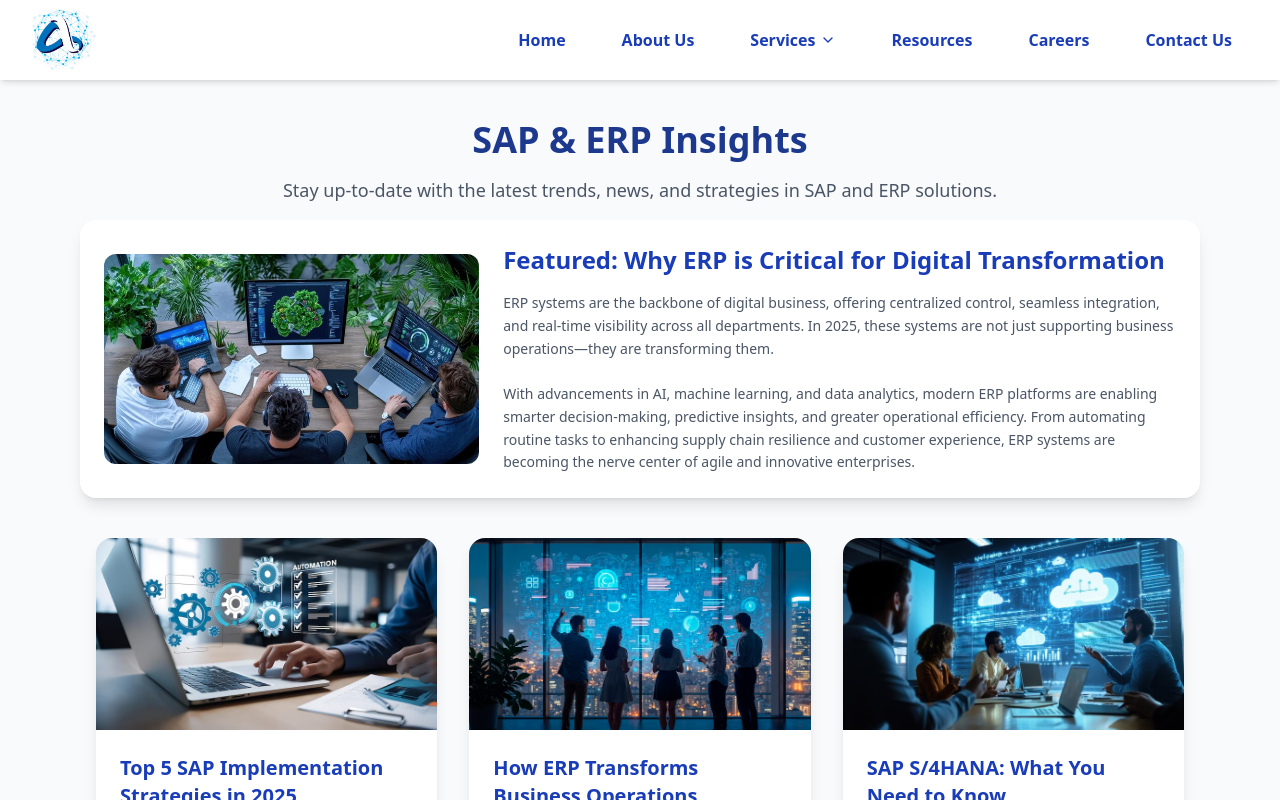
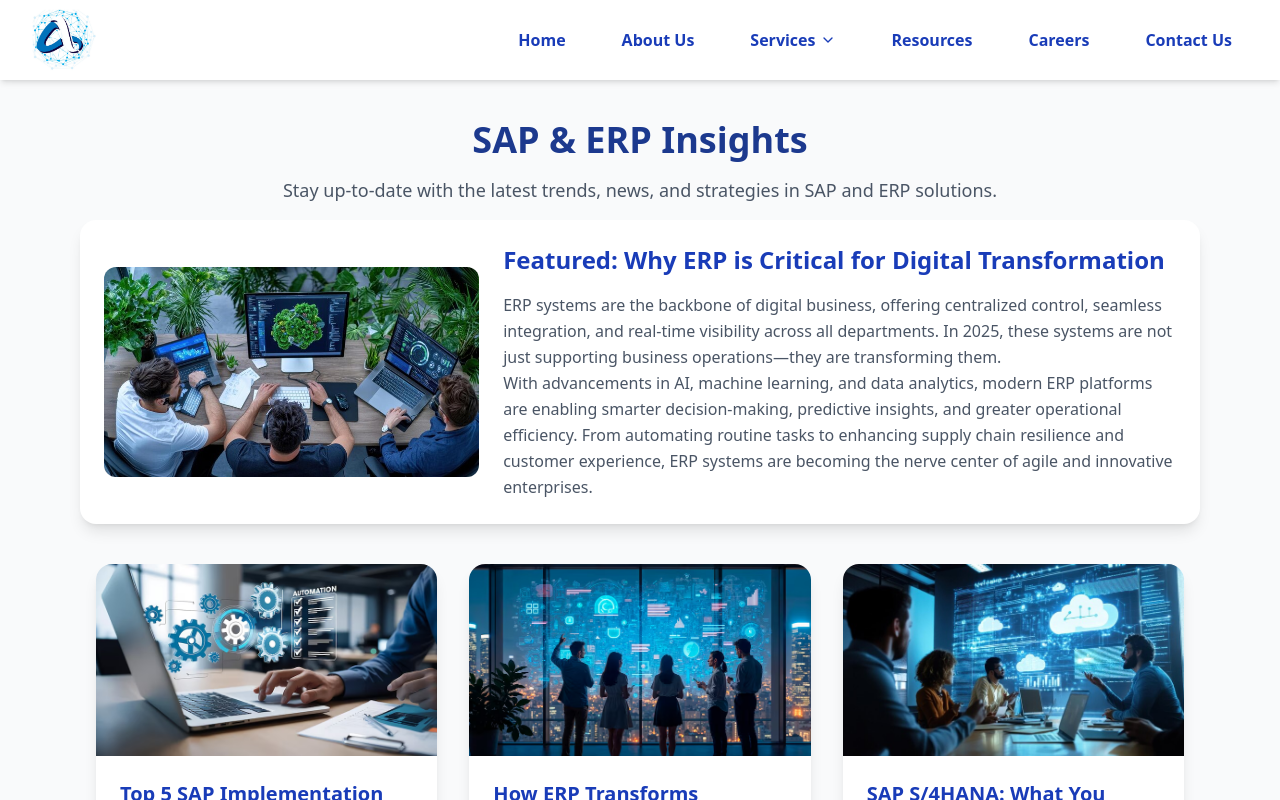
Before and after one commit to RakeshAnarajula/vsvs, a React (Vite) app: page /Resources in a window 1280 px wide. Shown: the top 800 px of the page. Built offline with nearby package versions, Linux system fonts and the light colour scheme.

Commit message:
updated code

```diff
--- a/src/pages/Resources.jsx
+++ b/src/pages/Resources.jsx
@@ -111,14 +111,14 @@ const Resources = () => {
             Featured: Why ERP is Critical for Digital Transformation
           </motion.h2>
           <motion.p
-            className="text-gray-600 text-sm leading-relaxed"
+            className="text-gray-600 text-md leading-relaxed"
             initial={{ opacity: 0, x: 30 }}
             whileInView={{ opacity: 1, x: 0 }}
             transition={{ duration: 0.6 }}
             viewport={{ once: true }}
           >
             ERP systems are the backbone of digital business, offering centralized control, seamless integration, and real-time visibility across all departments. In 2025, these systems are not just supporting business operations—they are transforming them.
-            <br /><br />
+            <br />
             With advancements in AI, machine learning, and data analytics, modern ERP platforms are enabling smarter decision-making, predictive insights, and greater operational efficiency. From automating routine tasks to enhancing supply chain resilience and customer experience, ERP systems are becoming the nerve center of agile and innovative enterprises.
           </motion.p>
         </div>
```
